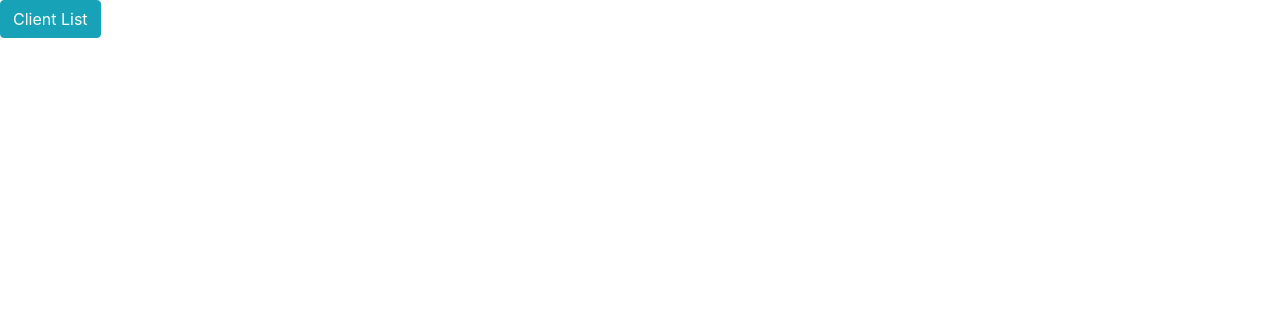
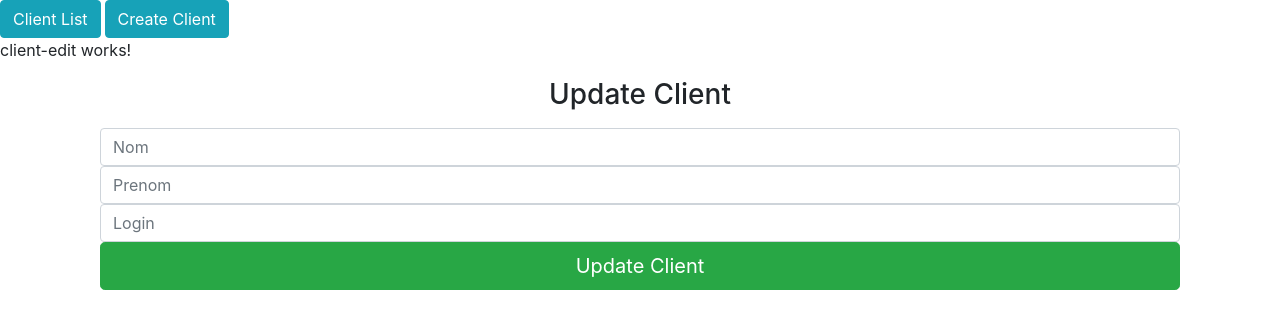
Before and after one commit to Schtor/ProxiBank_v4_LIMM, an Angular app: page /client-edit/1 in a window 1280 px wide. Before the commit this address led to /. Shown: the top 328 px of the page. Built offline with nearby package versions, Linux system fonts and the light colour scheme; no server answers.

Commit message:
CRUD Client no heritage

```diff
--- a/src/app/app.component.html
+++ b/src/app/app.component.html
@@ -7,4 +7,6 @@
 
 
     <a class="btn btn-info mr-1" routerLinkActive="active" routerLink="/client-list">Client List</a>
+    <a class="btn btn-info mr-1" routerLinkActive="active" routerLink="/client-create">Create Client</a>
+
 <router-outlet></router-outlet>
--- a/src/app/client-components/client-create/client-create.component.html
+++ b/src/app/client-components/client-create/client-create.component.html
@@ -1,3 +1,24 @@
 <p>
   client-create works!
 </p>
+<div class="container custom-container">
+    <div class="col-md-12">
+        <form #mainForm="ngForm">
+            <h3 class="mb-3 text-center">Create Client</h3>
+
+            <div class="form-group">
+                <input type="text" required [(ngModel)]="clientAdded.nom" name="nom"  class="form-control" placeholder="Nom">
+
+
+
+                <input type="text" required [(ngModel)]="clientAdded.prenom" name="prenom"  class="form-control" placeholder="Prenom">
+
+
+
+                <input type="text" required [(ngModel)]="clientAdded.login" name="login"  class="form-control" placeholder="Login">
+
+                <button class="btn btn-success btn-lg btn-block" (click)="addClient()">Create Client</button>
+            </div>
+        </form>
+    </div>
+</div>
--- a/src/app/client-components/client-create/client-create.component.ts
+++ b/src/app/client-components/client-create/client-create.component.ts
@@ -1,17 +1,32 @@
-import { Component, OnInit } from '@angular/core';
+import { Component, OnInit, Input } from '@angular/core';
 import { ClientService } from 'src/app/service/client.service';
+import { Client } from 'src/app/model/client';
+import { Route } from '@angular/compiler/src/core';
+import { Router } from '@angular/router';
+import { AccountCreateComponent } from 'src/app/account-components/account-create/account-create.component';
 
 @Component({
-  selector: 'app-client-create',
-  templateUrl: './client-create.component.html',
-  styleUrls: ['./client-create.component.css'],
+    selector: 'app-client-create',
+    templateUrl: './client-create.component.html',
+    styleUrls: ['./client-create.component.css'],
     providers: [ClientService]
 })
 export class ClientCreateComponent implements OnInit {
 
-  constructor(private service: ClientService) { }
+    @Input()
+    clientAdded = new Client();
 
-  ngOnInit() {
-  }
+    constructor(private service: ClientService, public router: Router) {
+        //   this.clientAdded.account = new Account();
+    }
+
+    ngOnInit() {
+    }
+
+    addClient(dataClient) {
+        this.service.createClient(this.clientAdded).subscribe((data: {}) => {
+            this.router.navigate(['/client-list']);
+        });
+    }
 
 }
--- a/src/app/client-components/client-edit/client-edit.component.html
+++ b/src/app/client-components/client-edit/client-edit.component.html
@@ -1,3 +1,27 @@
 <p>
   client-edit works!
 </p>
+
+
+<div class="container custom-container">
+    <div class="col-md-12">
+        <form #mainForm="ngForm">
+            <h3 class="mb-3 text-center">Update Client</h3>
+
+            <div class="form-group">
+                <input type="text" required [(ngModel)]="clientUpdated.nom" name="nom" [value]="clientUpdated.nom" class="form-control" placeholder="Nom">
+
+
+
+                <input type="text" required [(ngModel)]="clientUpdated.prenom" name="prenom" [value]="clientUpdated.prenom" class="form-control" placeholder="Prenom">
+
+
+
+                <input type="text" required [(ngModel)]="clientUpdated.login" name="login" [value]="clientUpdated.login" class="form-control" placeholder="Login">
+
+
+                <button class="btn btn-success btn-lg btn-block" (click)="updateClient()">Update Client</button>
+            </div>
+        </form>
+    </div>
+</div>
--- a/src/app/client-components/client-edit/client-edit.component.ts
+++ b/src/app/client-components/client-edit/client-edit.component.ts
@@ -1,17 +1,37 @@
 import { Component, OnInit } from '@angular/core';
 import { ClientService } from 'src/app/service/client.service';
+import { ActivatedRoute, Router } from '@angular/router';
+import { Route } from '@angular/compiler/src/core';
+import { Client } from 'src/app/model/client';
 
 @Component({
-  selector: 'app-client-edit',
-  templateUrl: './client-edit.component.html',
-  styleUrls: ['./client-edit.component.css'],
+    selector: 'app-client-edit',
+    templateUrl: './client-edit.component.html',
+    styleUrls: ['./client-edit.component.css'],
     providers: [ClientService]
 })
 export class ClientEditComponent implements OnInit {
 
-  constructor(private service: ClientService) { }
+    id = this.activatedRoute.snapshot.params.id;
+    clientUpdated: {};
 
-  ngOnInit() {
-  }
+    constructor(private service: ClientService, private activatedRoute: ActivatedRoute, private router: Router) {
+        this.clientUpdated = new Client();
+        // this.clientUpdated.account = new Account();
+    }
 
+    ngOnInit() {
+        this.service.getClient(this.id).subscribe((data: {}) => {
+            this.clientUpdated = data;
+        });
+    }
+
+    updateClient() {
+        if (window.confirm('Do you want to update this client?')) {
+            this.service.updateClient(this.id, this.clientUpdated).subscribe(data => {
+                this.router.navigate(['/client-list']);
+            });
+        }
+
+    }
 }
--- a/src/app/client-components/client-list/client-list.component.html
+++ b/src/app/client-components/client-list/client-list.component.html
@@ -7,8 +7,10 @@
 
     <h3>Liste Clients</h3>
     <p>{{c.id}}</p>
-
-
+    <p>{{c.nom}}</p>
+    <a class="btn btn-info mr-1" routerLinkActive="active" routerLink="/client-show/{{c.id}}">Show</a>
+    <a class="btn btn-danger mr-1" (click)="deleteClient(c.id)">Delete</a>
+    <a class="btn btn-warning mr-1" routerLinkActive="active" routerLink="/client-edit/{{c.id}}">Update</a>
 </li>
 
 
--- a/src/app/client-components/client-list/client-list.component.ts
+++ b/src/app/client-components/client-list/client-list.component.ts
@@ -18,6 +18,12 @@ export class ClientListComponent implements OnInit {
 
     }
 
+    deleteClient(id) {
+        if (window.confirm('Do you really want to delete client number ' + id + ' ?')) {
+            this.service.deleteClient(id).subscribe(data => this.getClients());
+        }
+    }
+
     ngOnInit() {
         this.getClients();
     }
--- a/src/app/client-components/client-show/client-show.component.html
+++ b/src/app/client-components/client-show/client-show.component.html
@@ -1,3 +1,21 @@
 <p>
   client-show works!
 </p>
+<div class="container custom-container">
+  <div class="col-md-12">
+
+
+ <div class="card" style="width: 18rem;">
+
+  <div class="card-body">
+       <h5 class="card-title">{{client.id}}</h5>
+    <h5 class="card-title">{{client.prenom}} {{client.nom}}</h5>
+    <h6 class="card-subtitle mb-2 text-muted">Login</h6><p class="card-text">{{client.login}}</p>
+   <!-- <h6 class="card-subtitle mb-2 text-muted">Address</h6><p class="card-text">{{client.adresse.numero}} {{client.adresse.rue}} {{client.adresse.ville}} </p>  -->
+    <a class="btn btn-primary" routerLinkActive="active" routerLink="/client-list" >Back to client list</a>
+  </div>
+</div>
+
+
+  </div>
+</div>
--- a/src/app/client-components/client-show/client-show.component.ts
+++ b/src/app/client-components/client-show/client-show.component.ts
@@ -1,17 +1,29 @@
 import { Component, OnInit } from '@angular/core';
 import { ClientService } from 'src/app/service/client.service';
+import { ActivatedRoute, Router } from '@angular/router';
 
 @Component({
-  selector: 'app-client-show',
-  templateUrl: './client-show.component.html',
-  styleUrls: ['./client-show.component.css'],
+    selector: 'app-client-show',
+    templateUrl: './client-show.component.html',
+    styleUrls: ['./client-show.component.css'],
     providers: [ClientService]
 })
 export class ClientShowComponent implements OnInit {
 
-  constructor(private service: ClientService) { }
+    client: any = {};
 
-  ngOnInit() {
-  }
+    id = this.activatedRoute.snapshot.params.id;
+
+
+    constructor(private service: ClientService, private activatedRoute: ActivatedRoute, private router: Router) { }
+
+    showClient() {
+        this.service.getClient(this.id).subscribe(data => this.client = data, error => console.log('error in system'));
+
+    }
+
+    ngOnInit() {
+        this.showClient();
+    }
 
 }
--- a/src/app/service/client.service.ts
+++ b/src/app/service/client.service.ts
@@ -3,6 +3,7 @@ import { HttpClient, HttpHeaders } from '@angular/common/http';
 import { Observable } from 'rxjs';
 import { Client } from '../model/client';
 import 'rxjs/operators';
+import { JsonPipe } from '@angular/common';
 
 @Injectable({
     providedIn: 'root'
@@ -22,4 +23,20 @@ export class ClientService {
     getClients(): Observable<Client[]> {
         return this.http.get<Client[]>(this.endpoint + '/clients', this.httpOptions);
     }
+
+    getClient(id): Observable<Client> {
+        return this.http.get<Client>(this.endpoint + '/clients/' + id);
+    }
+
+    deleteClient(id) {
+        return this.http.delete<Client>(this.endpoint + '/clients/' + id, this.httpOptions);
+    }
+
+    createClient(Client): Observable<Client> {
+        return this.http.post<Client>(this.endpoint + '/clients', JSON.stringify(Client), this.httpOptions);
+    }
+
+    updateClient(id, client): Observable<Client> {
+        return this.http.put<Client>(this.endpoint + '/clients/' + id, JSON.stringify(client), this.httpOptions);
+    }
 }
```
Also changed, not shown: src/app/app-routing.module.ts (+6 -6 lines), src/app/model/client.ts (+4 -3 lines).
